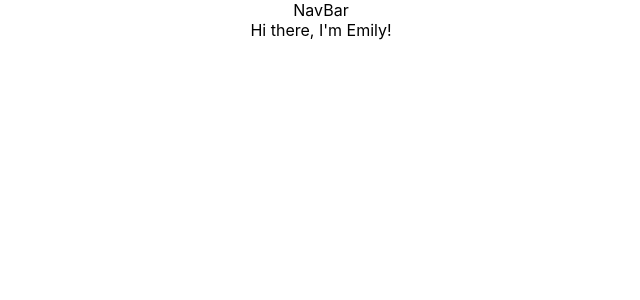
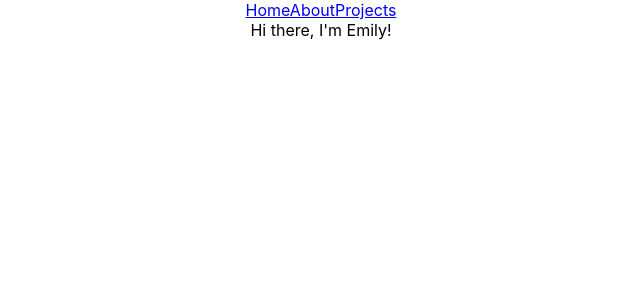
Before and after one commit to elim04/el-portfolio-project, a React (Create React App) app: page / in a window 1280 px wide. Shown: the top 300 px of the page, without its empty margins (319-959 px from the left). Built offline with nearby package versions, Linux system fonts and the light colour scheme.

Commit message:
create base nav bar with links to work off

```diff
--- a/src/components/Nav.jsx
+++ b/src/components/Nav.jsx
@@ -1,3 +1,10 @@
+import { Link } from "react-router-dom";
 export default function Nav() {
-  return <div>NavBar</div>;
+  return (
+    <nav>
+      <Link to="/">Home</Link>
+      <Link to="/about">About</Link>
+      <Link to="/projects">Projects</Link>
+    </nav>
+  );
 }
```
